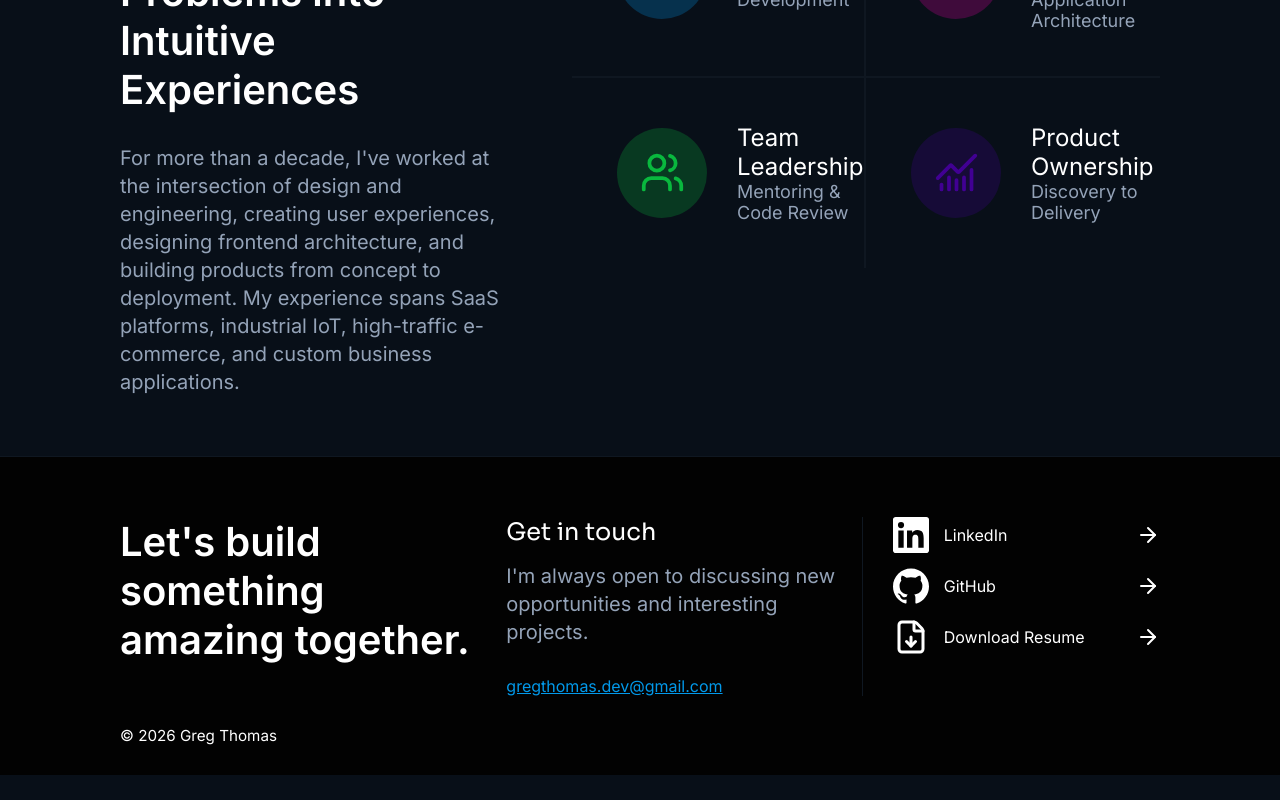
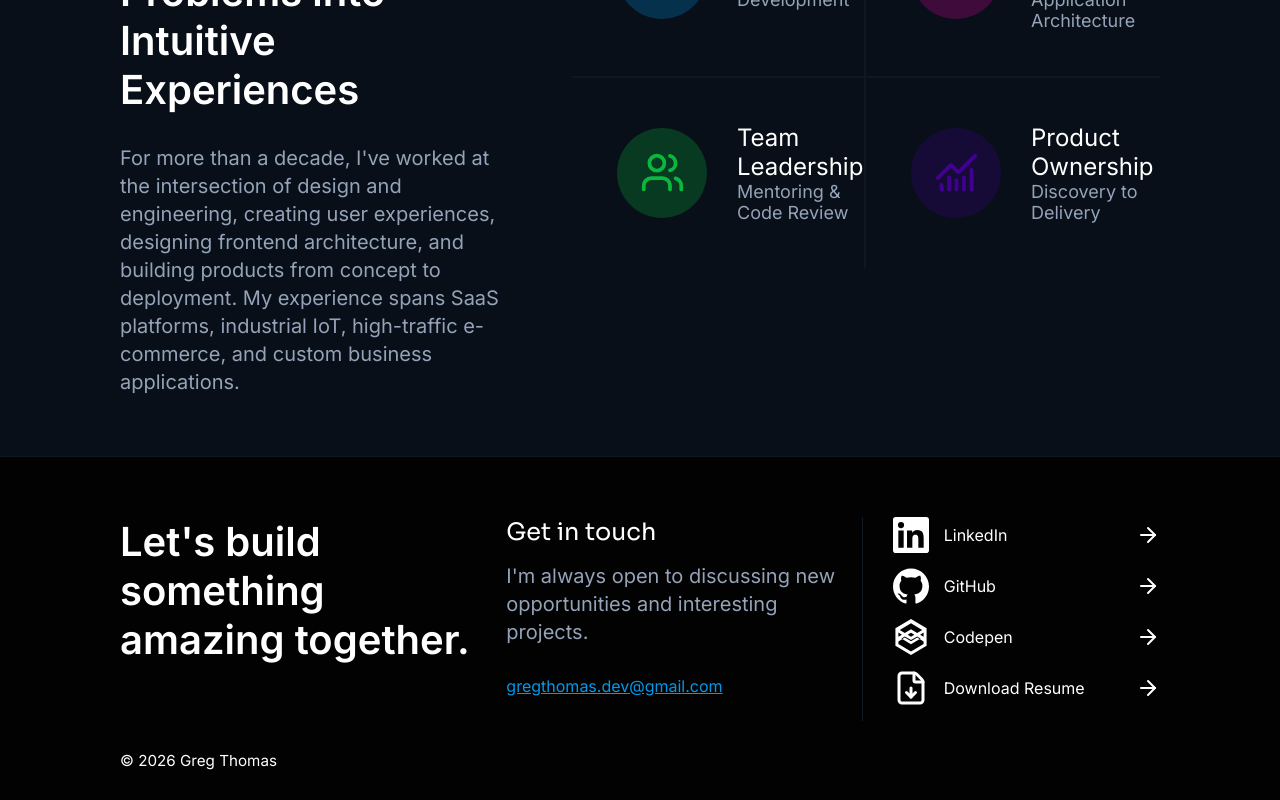
Before and after one commit to itsGregT/portfolio, a Next.js app: page / in a window 1280 px wide. Shown: the part 2060-2860 px from the top of the page. Before the commit the page ends 2835 px from the top, so only its background shows below. Built offline with nearby package versions, Linux system fonts and the light colour scheme.

Commit message:
* Added codepen footer link

```diff
--- a/components/Footer.tsx
+++ b/components/Footer.tsx
@@ -1,6 +1,7 @@
 import { ArrowRight, FileDown } from "lucide-react";
 import GithubIcon from "./icons/GithubIcon";
 import LinkedinIcon from "./icons/LinkedinIcon";
+import CodePenIcon from "./icons/Codepen";
 
 export default function Footer() {
     return (
@@ -36,6 +37,15 @@ export default function Footer() {
                             </a>
                         </li>
                         <li className="footer__social-link-li">
+                            <a className="footer__social-link" target="_blank" href="https://codepen.io/itsGregT" download>
+                                <span className="footer__social-link-left">
+                                    <CodePenIcon className="footer__social-link-icon" />
+                                    <p className="footer__social-link-text">Codepen</p>
+                                </span>
+                                <ArrowRight />
+                            </a>
+                        </li>
+                        <li className="footer__social-link-li">
                             <a className="footer__social-link" href="/img/Greg_Thomas_Resume.pdf" download>
                                 <span className="footer__social-link-left">
                                     <FileDown size="36" />
--- /dev/null
+++ b/components/icons/Codepen.tsx
@@ -0,0 +1,14 @@
+type Props = {
+    className?: string;
+}
+
+export default function CodePenIcon(props: Props) {
+    const { className } = props;
+
+    return (
+        <svg className={className} role="img" viewBox="0 0 24 24" xmlns="http://www.w3.org/2000/svg">
+            <title>CodePen</title>
+            <path d="M12 0L1.608 6.242v11.516L12 24l10.392-6.242V6.242L12 0zm0 2.808l7.474 4.486-3.34 2.006L12 6.82 7.866 9.3 4.526 7.294 12 2.808zM3.608 9.067l2.3 1.38-2.3 1.38v-2.76zm0 5.866l4.248-2.55L12 14.87l4.144-2.487 4.248 2.55v1.693L12 21.672l-8.392-5.046v-1.693zm16.784-3.106l-2.3-1.38 2.3-1.38v2.76zM12 9.154l2.2 1.32L12 11.794l-2.2-1.32L12 9.154zm-4.092 2.454L12 14.062l4.092-2.454 2.3 1.38L12 16.826l-6.392-3.838 2.3-1.38z" />
+        </svg>
+    );
+}
```
